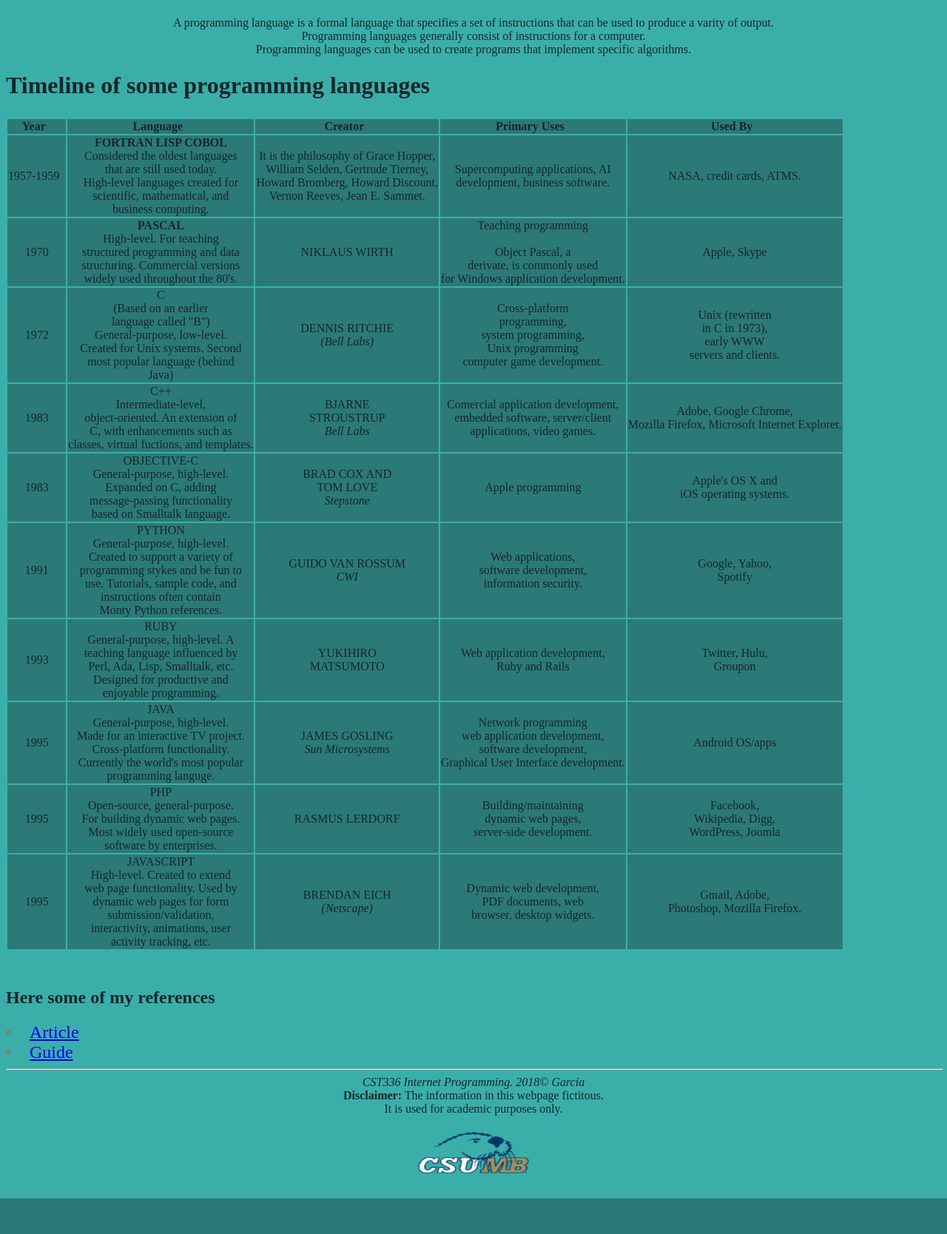
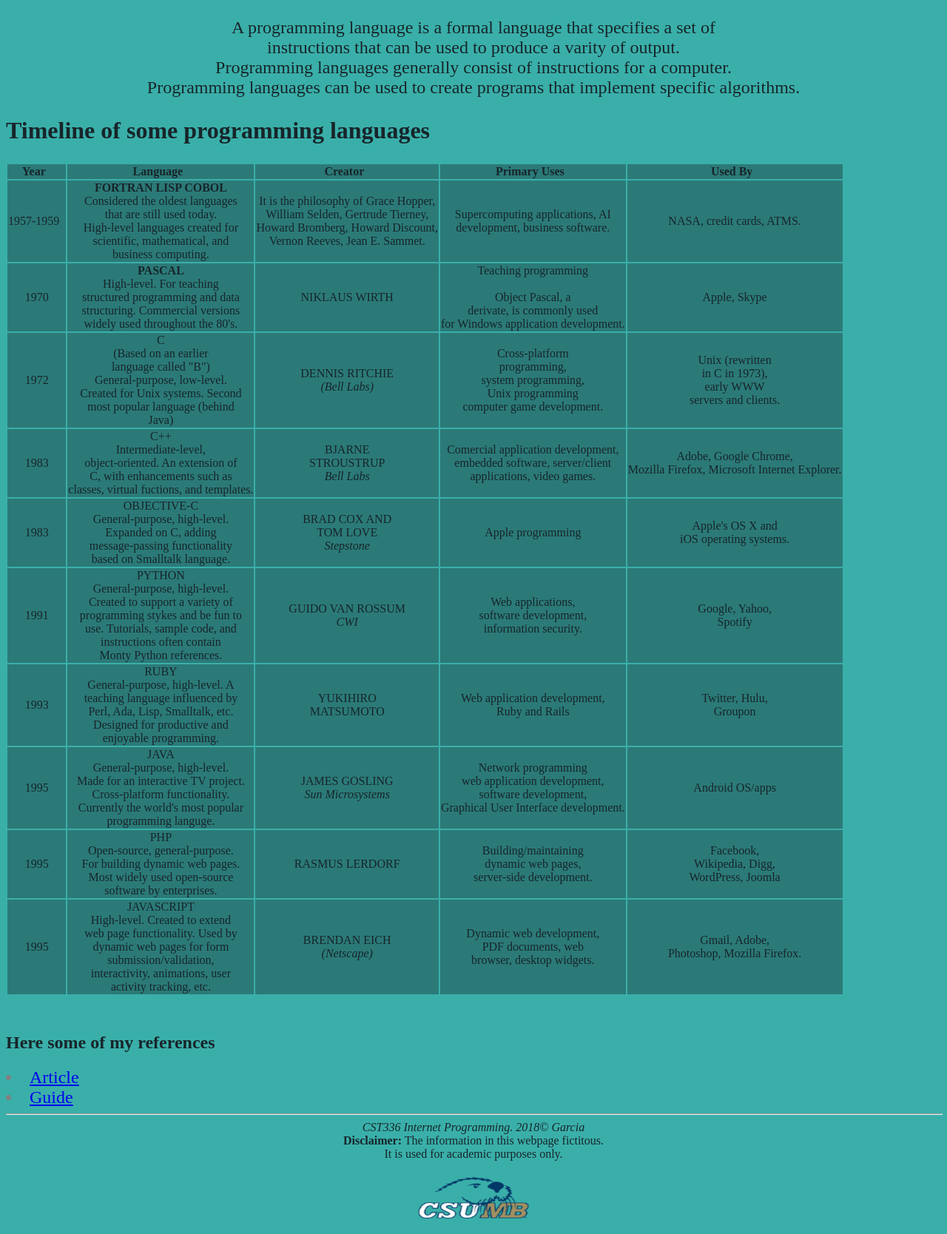
Before and after one commit to IvonneS/cst336, a PHP site: page /hw/hw1/main.php in a window 1280 px wide. Shown: the part 97-1765 px from the top of the page at 74% size. Before the commit the page ends 1717 px from the top, so only its background shows below. Run offline with PHP 8.4, Linux system fonts and the light colour scheme.

Commit message:
updating homework1

```diff
--- a/hw/hw1/css/style.css
+++ b/hw/hw1/css/style.css
@@ -42,7 +42,7 @@
     color: #17252A;
 }
 .bigTable{
-    alignment-baseline: central;
+     float: center;
 }
 
 
@@ -59,6 +59,7 @@
     margin-bottom: 50px;
     margin-top: 25px;
 
+
 }
 
 #table-header{
@@ -69,8 +70,6 @@
    background-color: #2B7A78;
      text-align: center;
 }
-
-
 
 
 /*class for references links*/
--- a/hw/hw1/main.php
+++ b/hw/hw1/main.php
@@ -24,8 +24,9 @@
     <body>
 
         <div>
-            <p style="text-align: center;"> A programming language is a formal language that specifies a set of instructions that
-        can be used to produce a varity of output. <br>
+             <p class = "intro">
+        A programming language is a formal language that specifies a set of <br>
+        instructions that can be used to produce a varity of output. <br>
         Programming languages generally consist of instructions for a computer. <br>
         Programming languages can be used to create programs that implement specific algorithms.</p>
 
```
